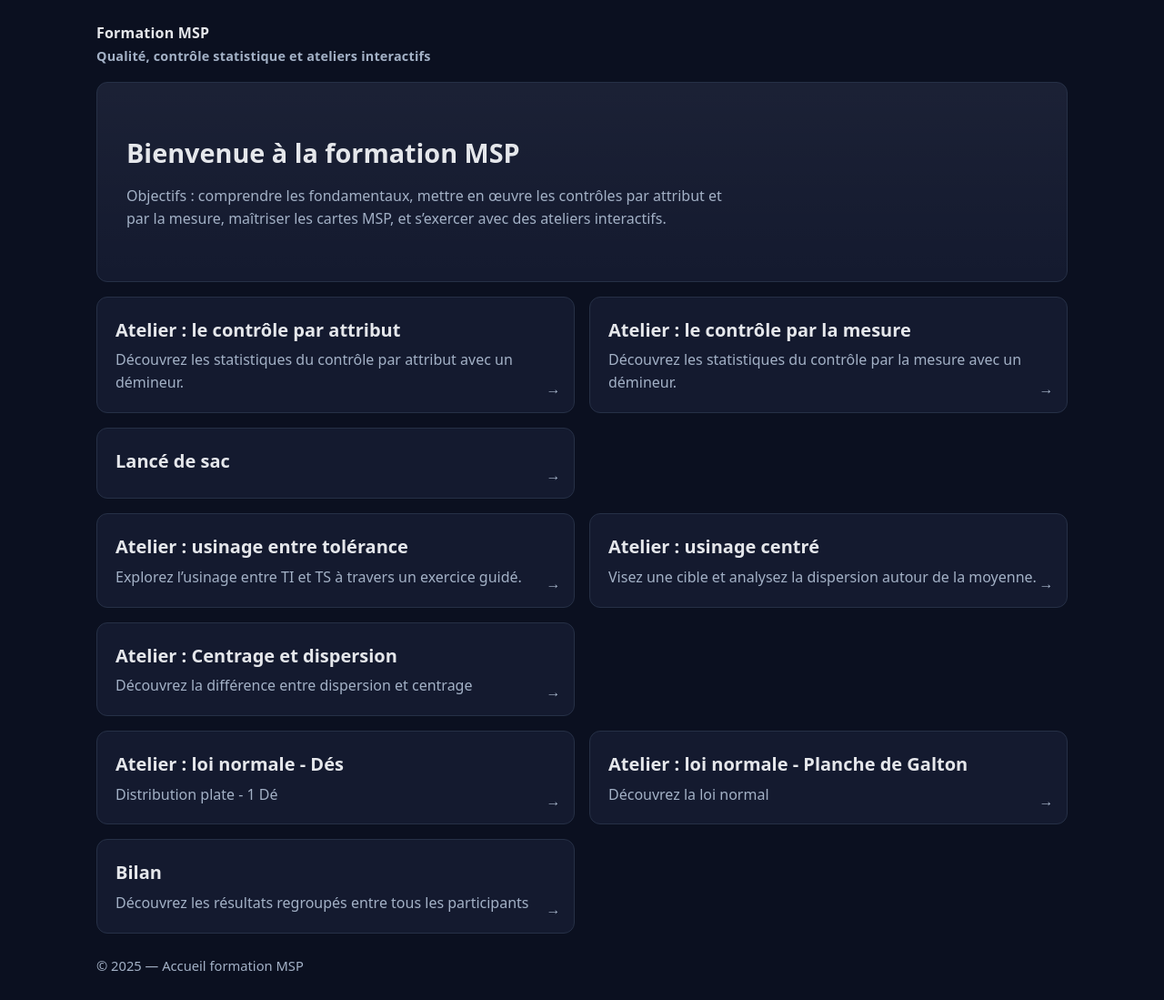
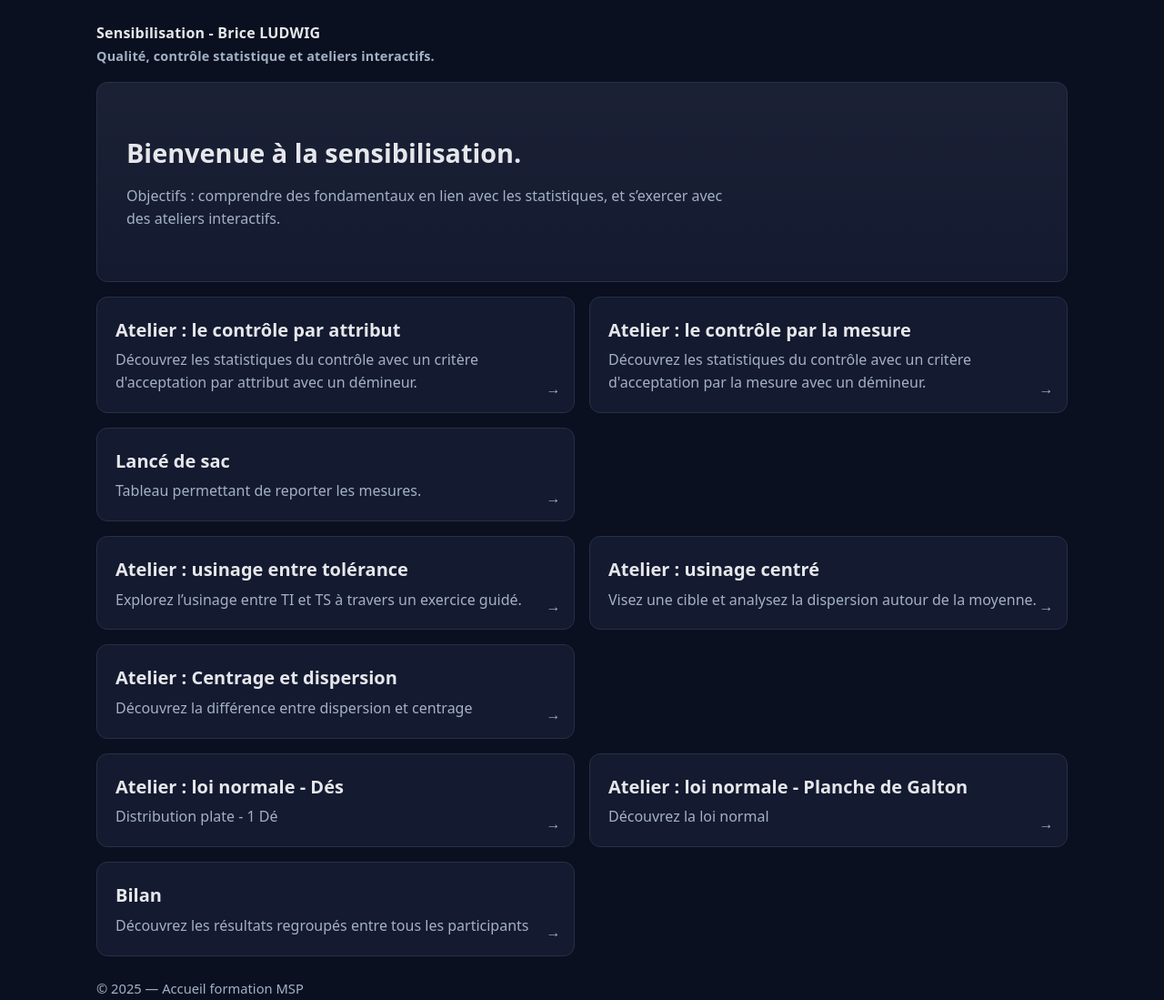
Before and after one commit to Cho-sept/Sensibilisation-MSP, a plain HTML site: page index.html in a window 1280 px wide. Shown: the whole page at 91% size. Drawn offline with Linux system fonts and the light colour scheme.

Commit message:
Update index.html

```diff
--- a/index.html
+++ b/index.html
@@ -99,8 +99,8 @@
   <div class="wrap">
     <header>
       <div class="brand">
-        Formation MSP
-        <small>Qualité, contrôle statistique et ateliers interactifs</small>
+        Sensibilisation - Brice LUDWIG
+        <small>Qualité, contrôle statistique et ateliers interactifs.</small>
       </div>
       <!-- Vous pouvez ajouter un lien vers une page “À propos” ou “Contact” ici si besoin -->
     </header>
@@ -108,8 +108,8 @@
     <main id="contenu" aria-labelledby="titre-accueil">
       <!-- Bandeau -->
       <section class="banner" aria-label="Bandeau d’accueil">
-        <h1 id="titre-accueil">Bienvenue à la formation MSP</h1>
-        <p>Objectifs&nbsp;: comprendre les fondamentaux, mettre en œuvre les contrôles par attribut et par la mesure, maîtriser les cartes MSP, et s’exercer avec des ateliers interactifs.</p>
+        <h1 id="titre-accueil">Bienvenue à la sensibilisation.</h1>
+        <p>Objectifs&nbsp;: comprendre des fondamentaux en lien avec les statistiques, et s’exercer avec des ateliers interactifs.</p>
       </section>
 
       <!-- Tuiles -->
@@ -118,14 +118,14 @@
           <li>
             <a class="tile" href="attribut.html">
               <h2>Atelier&nbsp;: le contrôle par attribut</h2>
-              <p>Découvrez les statistiques du contrôle par attribut avec un démineur.</p>
+              <p>Découvrez les statistiques du contrôle avec un critère d'acceptation par attribut avec un démineur.</p>
               <span class="arrow" aria-hidden="true">→</span>
             </a>
           </li>
           <li>
             <a class="tile" href="mesure.html">
               <h2>Atelier&nbsp;: le contrôle par la mesure</h2>
-              <p>Découvrez les statistiques du contrôle par la mesure avec un démineur.</p>
+              <p>Découvrez les statistiques du contrôle avec un critère d'acceptation par la mesure avec un démineur.</p>
               <span class="arrow" aria-hidden="true">→</span>
             </a>
           </li>
@@ -134,6 +134,7 @@
           <li>
             <a class="tile" href="Lancé de sac .html">
               <h2>Lancé de sac</h2>
+              <p>Tableau permettant de reporter les mesures.</p>
               <span class="arrow" aria-hidden="true">→</span>
             </a>
           </li>
```
